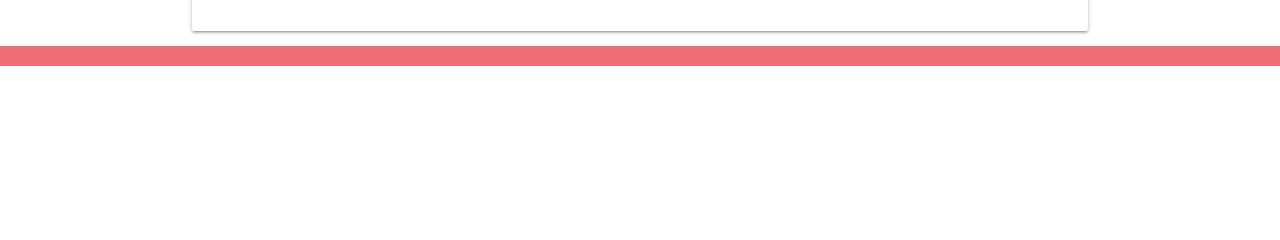
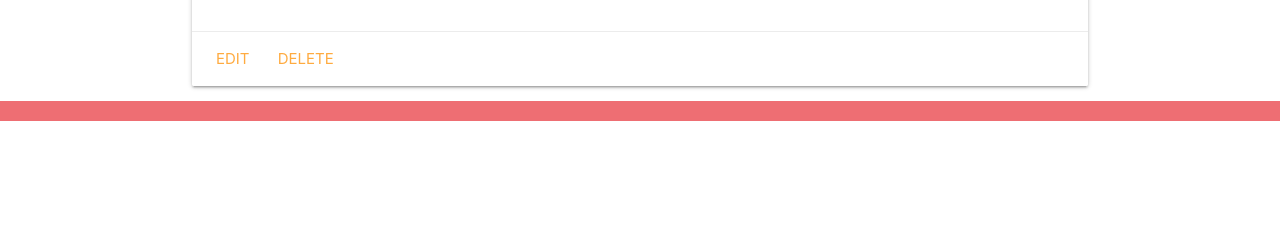
Before and after one commit to MrTowelGuy/celebritea2, a Django app: template main_app/templates/teas/detail.html in a window 1280 px wide. Shown: the part 331-571 px from the top of the page. Run offline with Django 4.2, Linux system fonts and the light colour scheme; the template is opened without the code that fills it, so the values that code supplies are empty.

Commit message:
created edit and delete routes like a pro

```diff
--- a/main_app/templates/teas/detail.html
+++ b/main_app/templates/teas/detail.html
@@ -14,6 +14,10 @@
     <h6>Only <strong>{{ tea.witnesses }}</strong> people witnessed this?</h6>
     {% endif %}
   </div>
+  <div class="card-action">
+    <a href="{% url 'teas_update' tea.id %}">Edit</a>
+    <a href="{% url 'teas_delete' tea.id %}">Delete</a>
+  </div>
 </div>
 
 {% endblock %}
--- a/main_app/urls.py
+++ b/main_app/urls.py
@@ -7,4 +7,6 @@ urlpatterns = [
   path('teas/', views.teas_index, name='index'),
   path('teas/<int:tea_id>/', views.teas_detail, name='detail'),
   path('teas/create/', views.TeaCreate.as_view(), name='teas_create'),
+  path('teas/<int:pk>/update/', views.TeaUpdate.as_view(), name='teas_update'),
+  path('teas/<int:pk>/delete/', views.TeaDelete.as_view(), name='teas_delete'),
 ]
```
Also changed, not shown: main_app/views.py (+10 -1 lines).
